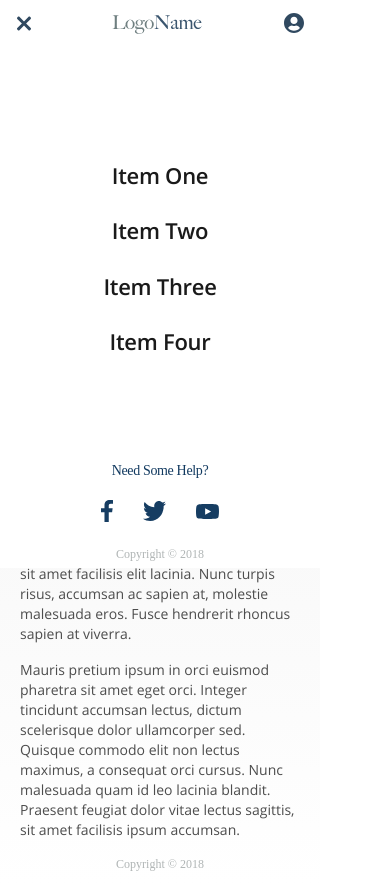
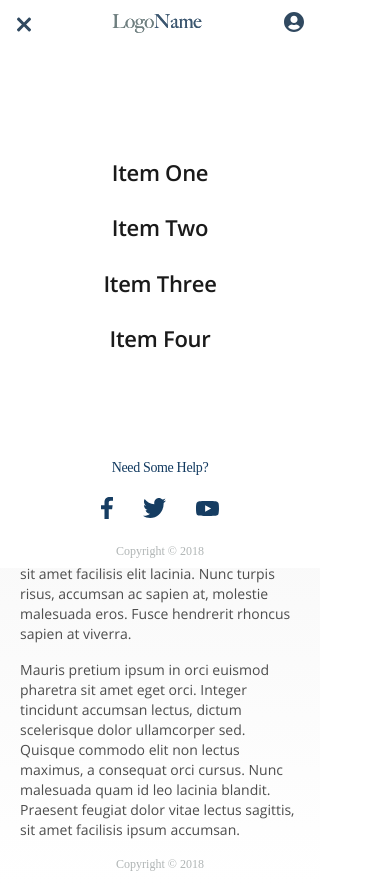
Before and after one commit to oleksiikryt/Homework, a plain HTML site: page index.html in a window 390 px wide. Both pictures are taken after a click on the button 24 px from the left and 23 px from the top of the page. Drawn offline with Linux system fonts and the light colour scheme; a web font is replaced by a local one.

Commit message:
some fixes

```diff
--- a/css/index-layout.css
+++ b/css/index-layout.css
@@ -8,14 +8,15 @@ body {
   width:1200px;
 }
 
-header, nav {
-  display: flex;
-  align-items: center;
-}
 
 header {
   background-image: linear-gradient(#193F63, #10395F);
   height: 44px;
+}
+
+header, nav {
+  display: flex;
+  align-items: center;
 }
 
 nav {
@@ -49,9 +50,11 @@ footer {
 
   nav {
     position: relative;
-    justify-content: center;
+    justify-content: space-between;
     height: 47px;
+    overflow: hidden;
   }
+
   footer {
     margin-top: 16px;
     margin-bottom: 9px;
--- a/css/index-navbar.css
+++ b/css/index-navbar.css
@@ -68,14 +68,18 @@
   }
 
   .navbar__dropdown-cubes {
-    position: absolute;
+    margin: 0;
+    position: relative;
     right: 14px;
   }
 
 
   .navbar__hamburger-button {
     display: inline;
-    position: absolute;
+    position: relative;
+    padding: 0;
+    border: none;
+    background-color: #FFFFFF;
     left: 16px;
     width: 16px;
     height: 15px;
@@ -83,6 +87,8 @@
   }
 
   .navbar__logo {
+    position: relative;
+    top: 2px;
     margin-left: 0;
     width: 90px;
     height: 19.2px;
--- a/css/navigation.css
+++ b/css/navigation.css
@@ -11,8 +11,9 @@
 .m-navigation__top-panel {
   width: 100%;
   display: flex;
-  margin-top: 13px;
+  height: 47px;
   justify-content: space-between;
+  align-items: center;
   overflow: hidden;
 }
 
@@ -20,7 +21,6 @@
   position: relative;
   height: 14px;
   left: 17px;
-  top: 2.5px;
   padding: 0;
   border: none;
   background-color: #FFFFFF;
@@ -28,7 +28,11 @@
 
 .m-navigation__logo-image {
   position: relative;
-  top: 2px;
+  margin-left: 0;
+  width: 90px;
+  height: 19.2px;
+  background-image: url("../icons/Logo S.svg");
+  background-position: center;
 }
 
 .m-navigation__user-avatar {
@@ -39,7 +43,7 @@
 
 
 .m-navigation__menu {
-  margin-top: 123px;
+  margin-top: 110px;
   display: flex;
   flex-direction: column;
   height: 196px;
--- a/index.html
+++ b/index.html
@@ -107,7 +107,7 @@
 
         <div class="m-navigation__top-panel">
           <button class="m-navigation__close-button" type="button"> <img src="icons/Close.svg" alt=""> </button>
-          <a class="m-navigation__logo-image" href="#"> <img src="icons/Logo S.svg" alt="logo"> </a>
+          <a class="m-navigation__logo-image" href="#"> <div class="m-navigation__logo-image"></div> </a>
           <a class="m-navigation__user-avatar" href="#"> <img src="icons/User.svg" alt="user"> </a>
         </div>
 
```
